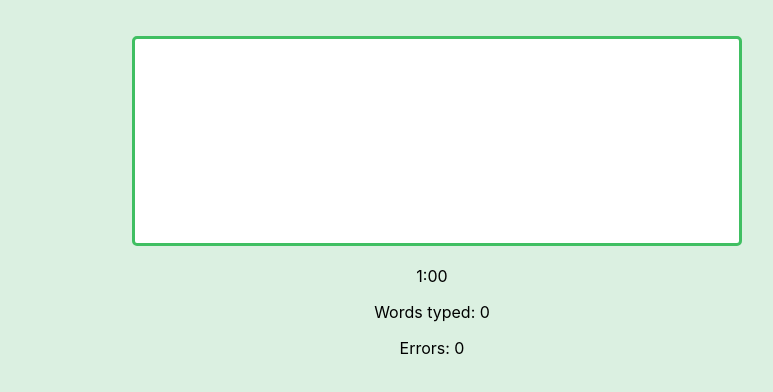
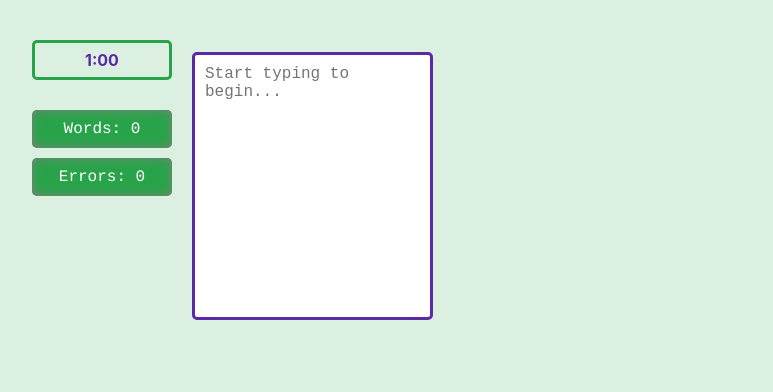
Before and after one commit to KateHoward10/typing-speed-test, a React (Create React App) app: page / in a window 1280 px wide. Shown: the top 392 px of the page, without its empty margins (208-981 px from the left). Built offline with nearby package versions, Linux system fonts and the light colour scheme; no server answers.

Commit message:
New box component, styling updates

```diff
--- a/src/App.css
+++ b/src/App.css
@@ -1,25 +1,81 @@
-.container {
+:root {
+	--green: hsl(136, 60%, 40%);
+	--purple: hsl(264, 60%, 40%);
+}
+
+.wrapper {
   text-align: center;
   padding: 20px;
   width: 90vw;
-  max-width: 600px;
+  max-width: 800px;
   margin: auto;
+  display: flex;
+  flex-direction: column;
+}
+
+.box-container {
+  display: flex;
+  flex-direction: row;
+  align-items: center;
+  justify-content: space-between;
+}
+
+.box {
+  border-radius: 5px;
+  border: none;
+  padding: 10px;
+  margin: 10px 10px 0;
+  background-color: var(--green);
+  box-shadow: inset 0 0 10px grey;
+  color: #FFF;
+  font-family: Courier, monospace, sans-serif;
+}
+
+.time-box {
+  border-radius: 5px;
+  border: 3px solid var(--green);
+  padding: 7px;
+  margin: 10px 10px 0;
+  background-color: transparent;
+  color: var(--purple);
+  font-weight: bold;
+}
+
+.text-container {
+  display: flex;
+  flex-direction: column;
+  min-height: 300px;
+  text-align: left;
 }
 
 textarea {
-  width: 100%;
-  height: 200px;
-  border: 3px solid hsl(136, 50%, 50%);
+  flex: 1;
+  border: 3px solid var(--purple);
   border-radius: 5px;
   resize: none;
   font-size: 1rem;
+  padding: 10px;
+  color: var(--purple);
 }
 
-button {
-  border: none;
-  border-radius: 5px;
-  padding: 5px;
-  font-size: 20px;
-  background-color: hsl(136, 60%, 40%);
-  color: #FFF;
+@media screen and (min-width: 700px) {
+  .wrapper {
+    flex-direction: row;
+  }
+
+  .box-container {
+    flex-direction: column;
+    justify-content: flex-start;
+  }
+
+  .box {
+    margin-left: 0;
+    margin-right: 20px;
+    min-width: 120px;
+  }
+
+  .time-box {
+    margin: 20px 20px 20px 0;
+    min-width: 120px;
+  }
 }
--- a/src/App.tsx
+++ b/src/App.tsx
@@ -2,6 +2,7 @@ import React, { useState, useEffect } from 'react';
 import './App.css';
 import useInterval from './useInterval';
 import { TextField } from './Components/TextField';
+import { Box } from './Components/Box';
 
 function App() {
   const endpoint = "http://www.randomtext.me/api/lorem/p-1/40";
@@ -31,14 +32,18 @@ function App() {
   useEffect(getText, []);
 
   return (
-    <div className="container">
-      <p>{textToCopy.split(" ").map((word, index) => (
-        <span key={index} style={{ color: index === textTyped.split(" ").length - 1 ? 'green' : textTyped.split(" ")[index] === word ? 'grey' : 'black'}}> {word}</span>
-      ))}</p>
-      <TextField onChange={type} />
-      <p>{Math.floor(time / 60)}:{time % 60 < 10 ? `0${time % 60}` : time % 60}</p>
-      <p>Words typed: {textTyped.split(" ").length - 1}</p>
-      <p>Errors: {textTyped.split(" ").filter((word, index) => textToCopy.split(" ")[index] !== word).length}</p>
+    <div className="wrapper">
+      <div className="box-container">
+        <Box time>{Math.floor(time / 60)}:{time % 60 < 10 ? `0${time % 60}` : time % 60}</Box>
+        <Box>Words: {textTyped.split(" ").length - 1}</Box>
+        <Box>Errors: {textTyped.split(" ").filter((word, index) => textToCopy.split(" ")[index] !== word).length}</Box>
+      </div>
+      <div className="text-container">
+        <p>{textToCopy.split(" ").map((word, index) => (
+          <span key={index} style={{ color: index === textTyped.split(" ").length - 1 ? 'green' : textTyped.split(" ")[index] === word ? 'grey' : 'black'}}> {word}</span>
+        ))}</p>
+        <TextField onChange={type} />
+      </div>
     </div>
   );
 }
--- /dev/null
+++ b/src/Components/Box.tsx
@@ -0,0 +1,14 @@
+import React from "react";
+
+interface Props {
+  time?: boolean
+}
+
+export const Box: React.FC<Props> = ({ children, time }) => {
+
+  return (
+    <div className={time ? "time-box" : "box"}>
+      {children}
+    </div>
+  )
+}
--- a/src/Components/TextField.tsx
+++ b/src/Components/TextField.tsx
@@ -8,8 +8,6 @@ export const TextField: React.FC<Props> = ({ onChange }) => {
   const inputRef = useRef<HTMLTextAreaElement>(null);
 
   return (
-    <div>
-      <textarea onChange={onChange} ref={inputRef} />
-    </div>
+    <textarea onChange={onChange} ref={inputRef} placeholder="Start typing to begin..." />
   )
 }
```
